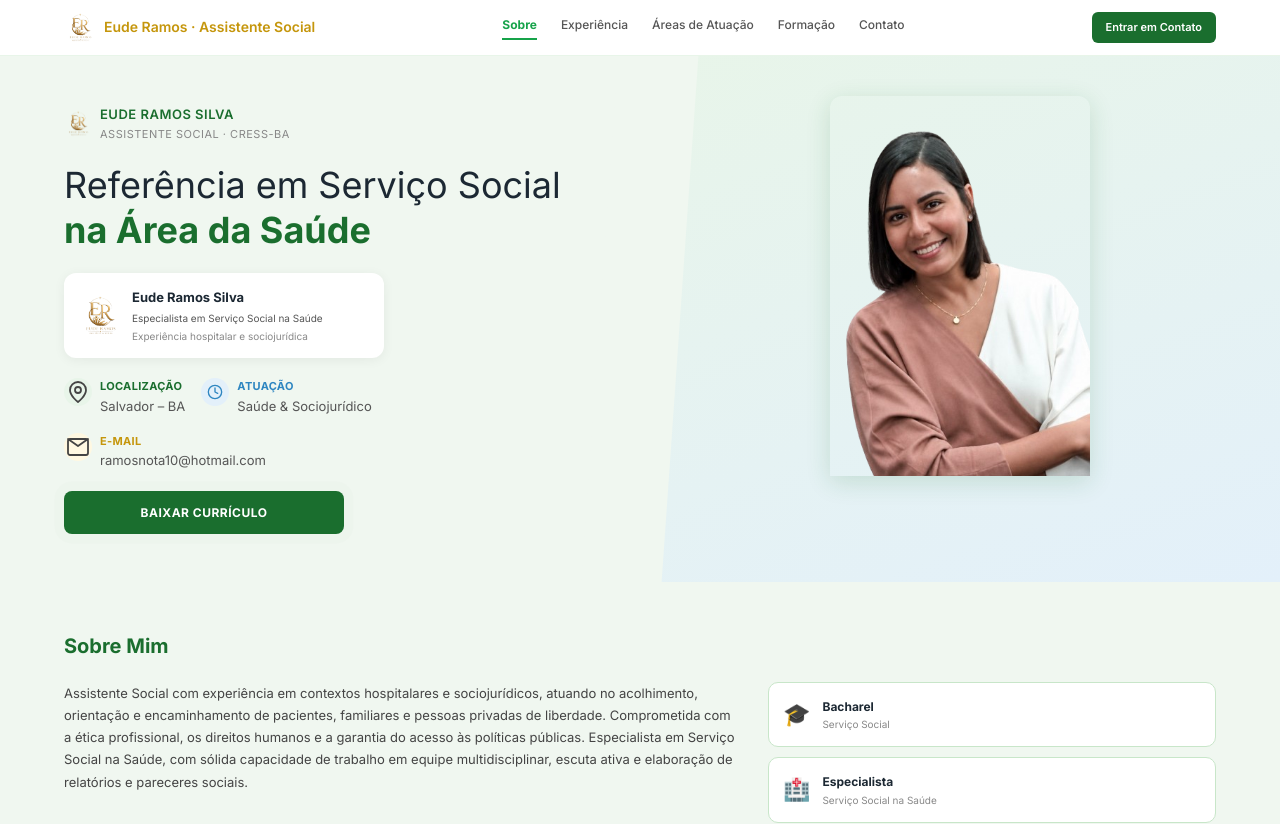
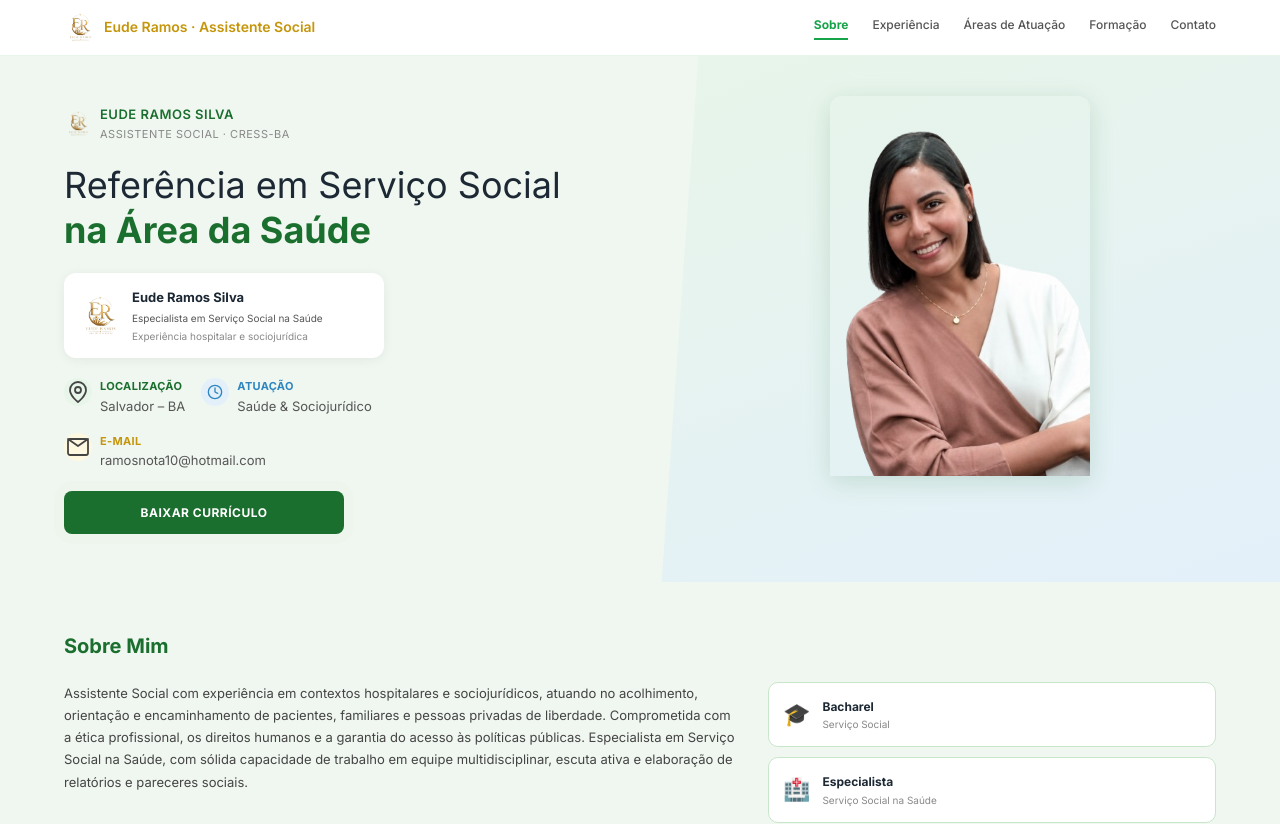
Before and after one commit to ViChagas07/Eude_Ramos, a Next.js app: page / in a window 1280 px wide. Shown: the top 824 px of the page. Built offline with nearby package versions, Linux system fonts and the light colour scheme.

Commit message:
refactor: remove navbar 'Entrar em Contato' CTA button

```diff
--- a/components/Navbar.tsx
+++ b/components/Navbar.tsx
@@ -94,10 +94,6 @@ export default function Navbar() {
             })}
           </div>
 
-          <a href="#contact" className="nav-cta" aria-label="Entrar em contato">
-            Entrar em Contato
-          </a>
-
           <button
             className={`hamburger ${mobileOpen ? 'open' : ''}`}
             onClick={() => setMobileOpen(!mobileOpen)}
```
